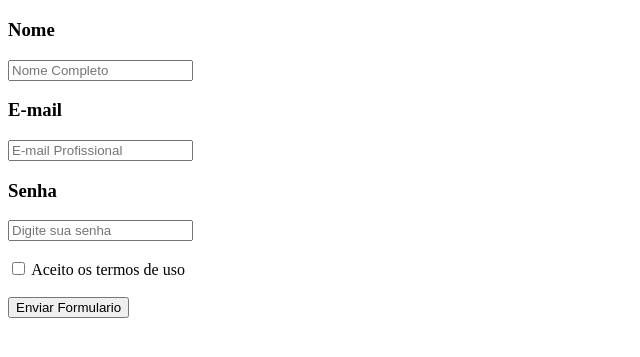
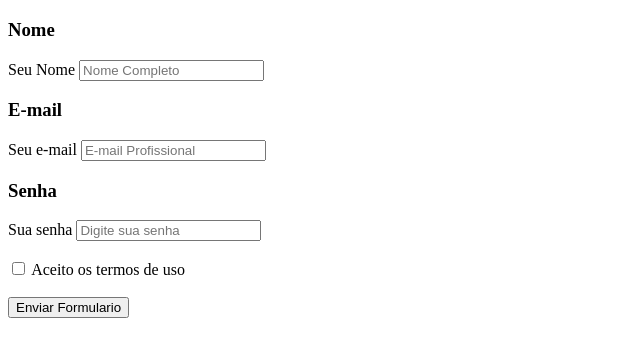
Before and after one commit to victordg21/curso_ebac_frontend, a plain HTML site: page exercicio.html in a window 1280 px wide. Shown: the part 61-418 px from the top of the page, without its empty margins (0-640 px from the left). Drawn offline with Linux system fonts and the light colour scheme.

Commit message:
atualizando o arquivo do exercicio.html

```diff
--- a/exercicio.html
+++ b/exercicio.html
@@ -10,13 +10,16 @@
     <h1>Formulário de Cadastro</h1>
     <h3>Nome</h3>
     <form>
-        <input type="text" placeholder="Nome Completo">
+        <label for="nome">Seu Nome</label>
+        <input id="nome" type="text" placeholder="Nome Completo">
     <br />
     <h3>E-mail</h3>
-        <input type="email" placeholder="E-mail Profissional">
+    <label for="email">Seu e-mail</label>
+        <input id="email" type="email" placeholder="E-mail Profissional">
     <br />
     <h3>Senha</h3>
-        <input type="password" placeholder="Digite sua senha">
+        <label for="senha">Sua senha</label>
+        <input id="senha" type="password" placeholder="Digite sua senha">
     <br />
     <br />
     <input type="checkbox"> <label >Aceito os termos de uso</label>
```
